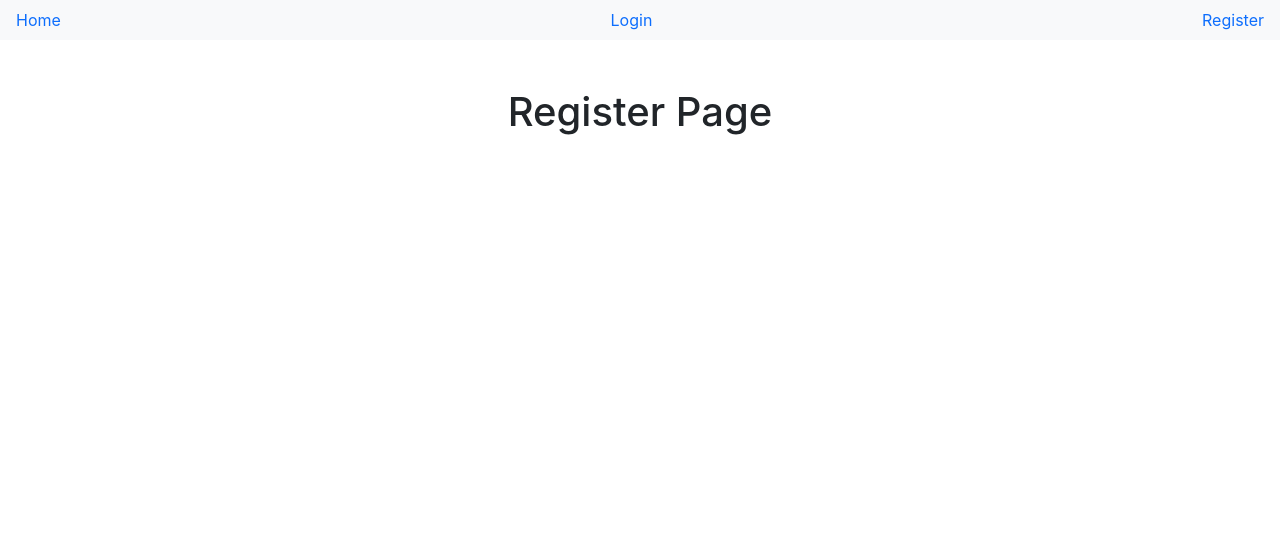
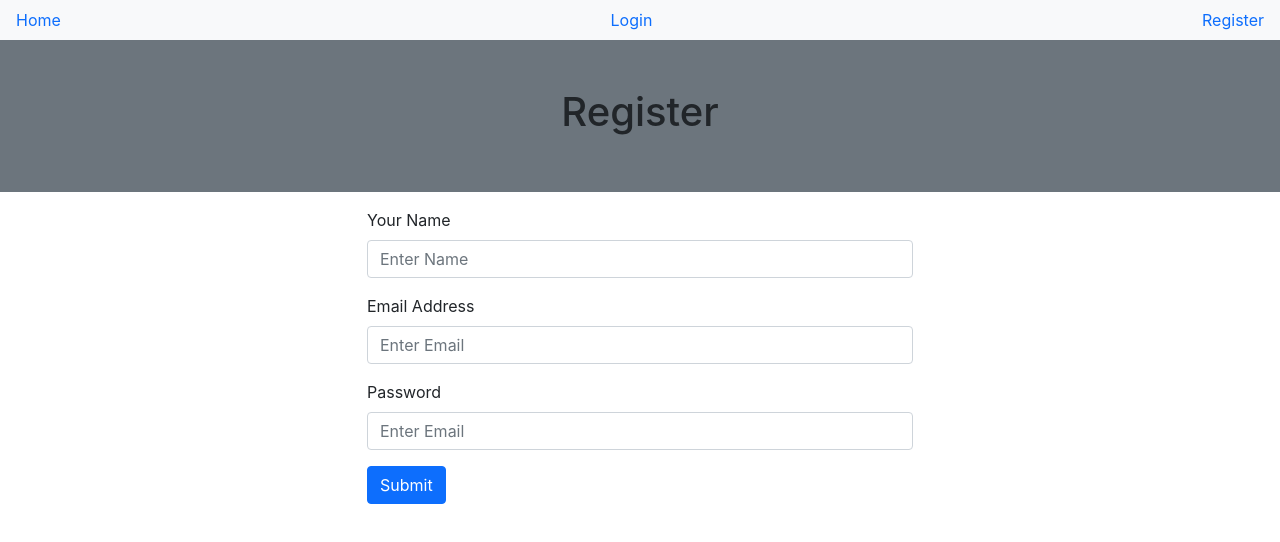
Before and after one commit to SoccerField24x7/node-react-booking, a React (Create React App) app in the folder client/: page /register in a window 1280 px wide. Shown: the top 542 px of the page. Built offline with nearby package versions, Linux system fonts and the light colour scheme.

Commit message:
create registration page

```diff
--- a/client/src/auth/Register.js
+++ b/client/src/auth/Register.js
@@ -1,10 +1,50 @@
 import React from "react";
+import { useState } from "react";
+import axios from 'axios';
+import RegisterForm from "../components/RegisterForm";
 
 const Register = () => {
+    const [name, setName] = useState('');
+    const [email, setEmail] = useState('');
+    const [password, setPassword] = useState('');
+
+    const handleSubmit = async (e) => {
+        e.preventDefault();
+
+        try {
+            const response = await axios.post(`http://localhost:8000/api/register`, {
+                name,
+                email,
+                password
+            });
+
+            console.log('REGISTER USER ===> ', response);
+        } catch (err) {
+            console.log(err);
+        }
+    };
+
     return (
-        <div className="container-fluid h1 p-5 text-center">
-            Register Page
-        </div>
+        <>
+            <div className="container-fluid bg-secondary p-5 text-center">
+                <h1>Register</h1>
+            </div>
+            <div className="container">
+                <div className="row">
+                    <div className="col-md-6 offset-3">
+                        <RegisterForm
+                            handleSubmit={handleSubmit}
+                            name={name}
+                            setName={setName}
+                            password={password}
+                            setPassword={setPassword}
+                            email={email}
+                            setEmail={setEmail}
+                        />
+                    </div>
+                </div>
+            </div>
+        </>
     )
 }
 
```
